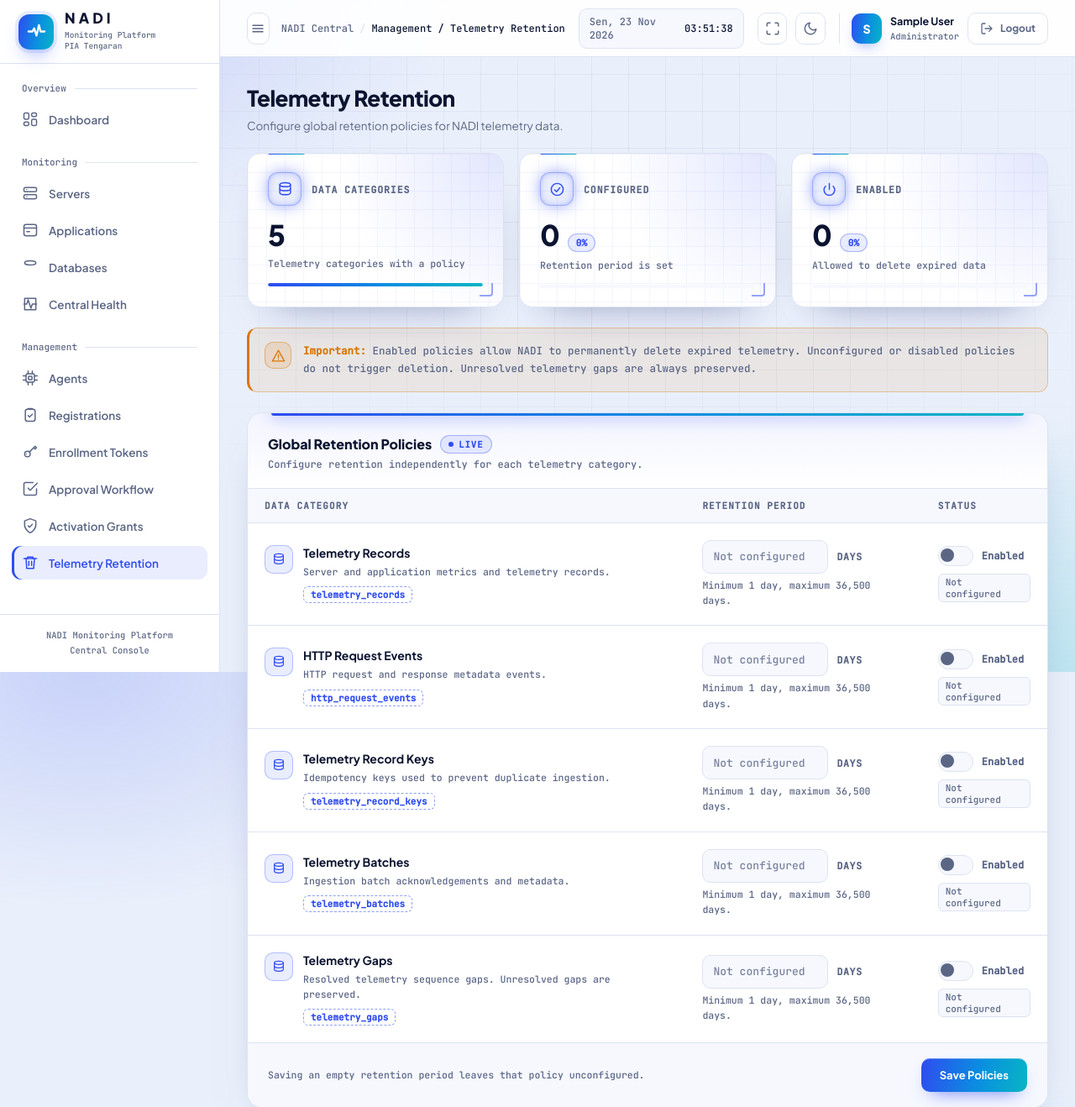
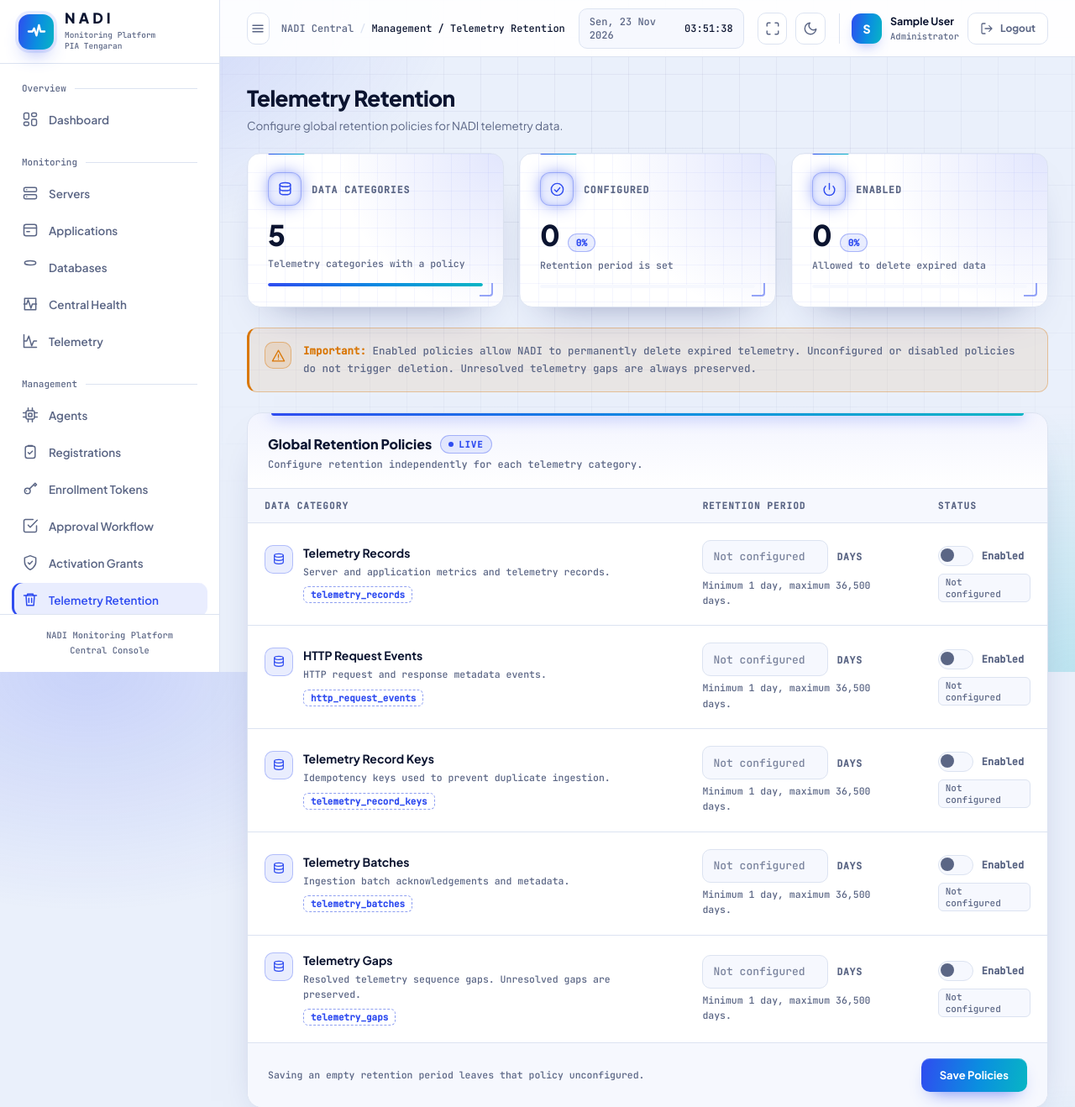
Before and after one commit to simfinance/nadi-central, a Laravel app: page /management/telemetry-retention in a window 1280 px wide. Shown: the top 1318 px of the page at 84% size. Run offline with Laravel 12, Linux system fonts and the light colour scheme; the visitor is signed in with stand-in values (Sample User, id 1); data that the repository does not hold is empty; some libraries are stand-ins or nearby versions.

Commit message:
feat: add telemetry page to sidebar navigation

```diff
--- a/resources/views/layouts/app.blade.php
+++ b/resources/views/layouts/app.blade.php
@@ -491,6 +491,14 @@
                         </svg>
                         <span>Central Health</span>
                     </a>
+
+                    <a href="{{ route('management.telemetry') }}" class="menu-link {{ request()->routeIs('management.telemetry', 'management.telemetry.*') ? 'active' : '' }}">
+                        <svg class="menu-icon" viewBox="0 0 24 24" fill="none" stroke="currentColor" stroke-width="1.8" stroke-linecap="round" stroke-linejoin="round">
+                            <path d="M3 12h4l3-7 4 14 3-7h4"/>
+                            <path d="M3 3v18h18"/>
+                        </svg>
+                        <span>Telemetry</span>
+                    </a>
                 </div>
 
                 <div class="menu-section">
```
